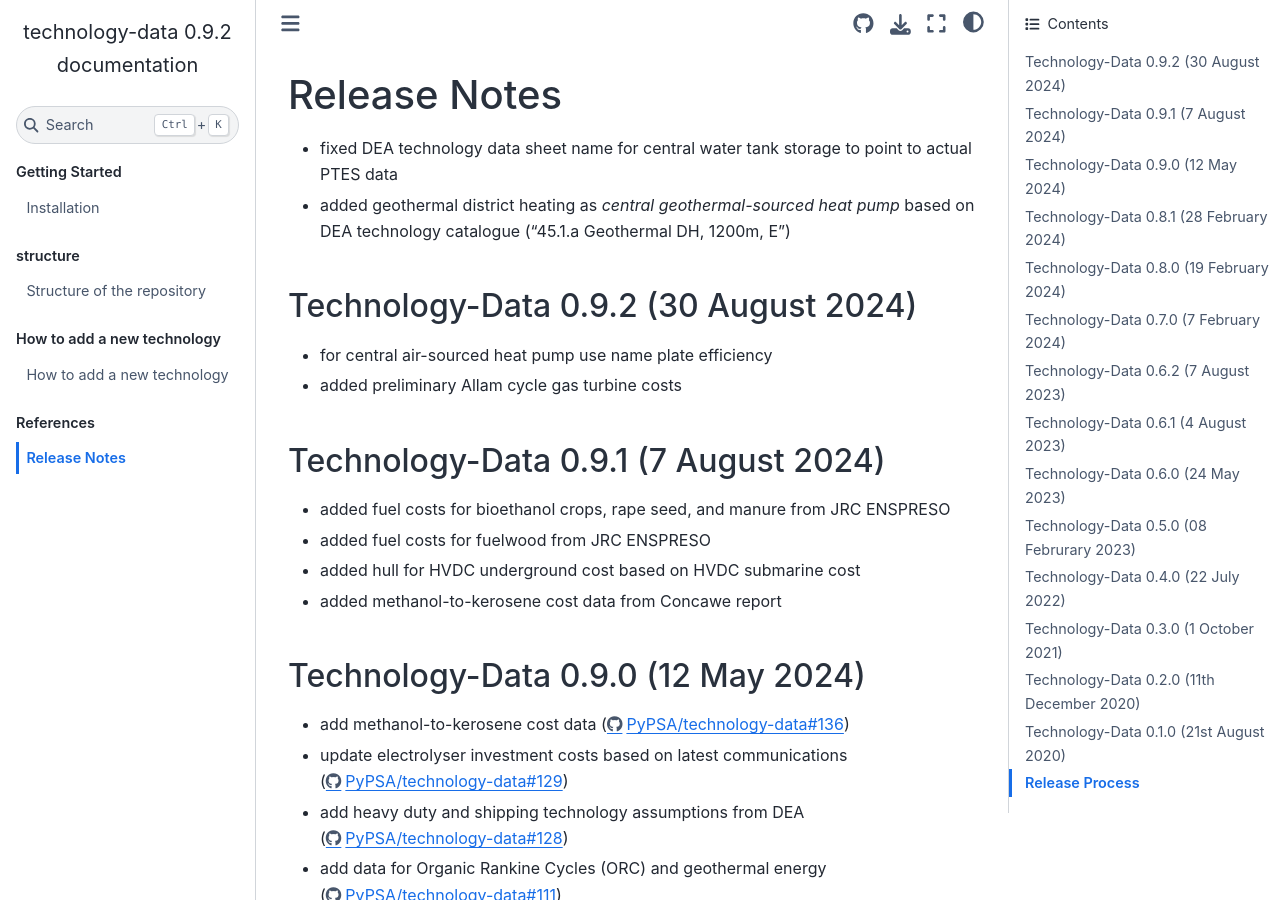
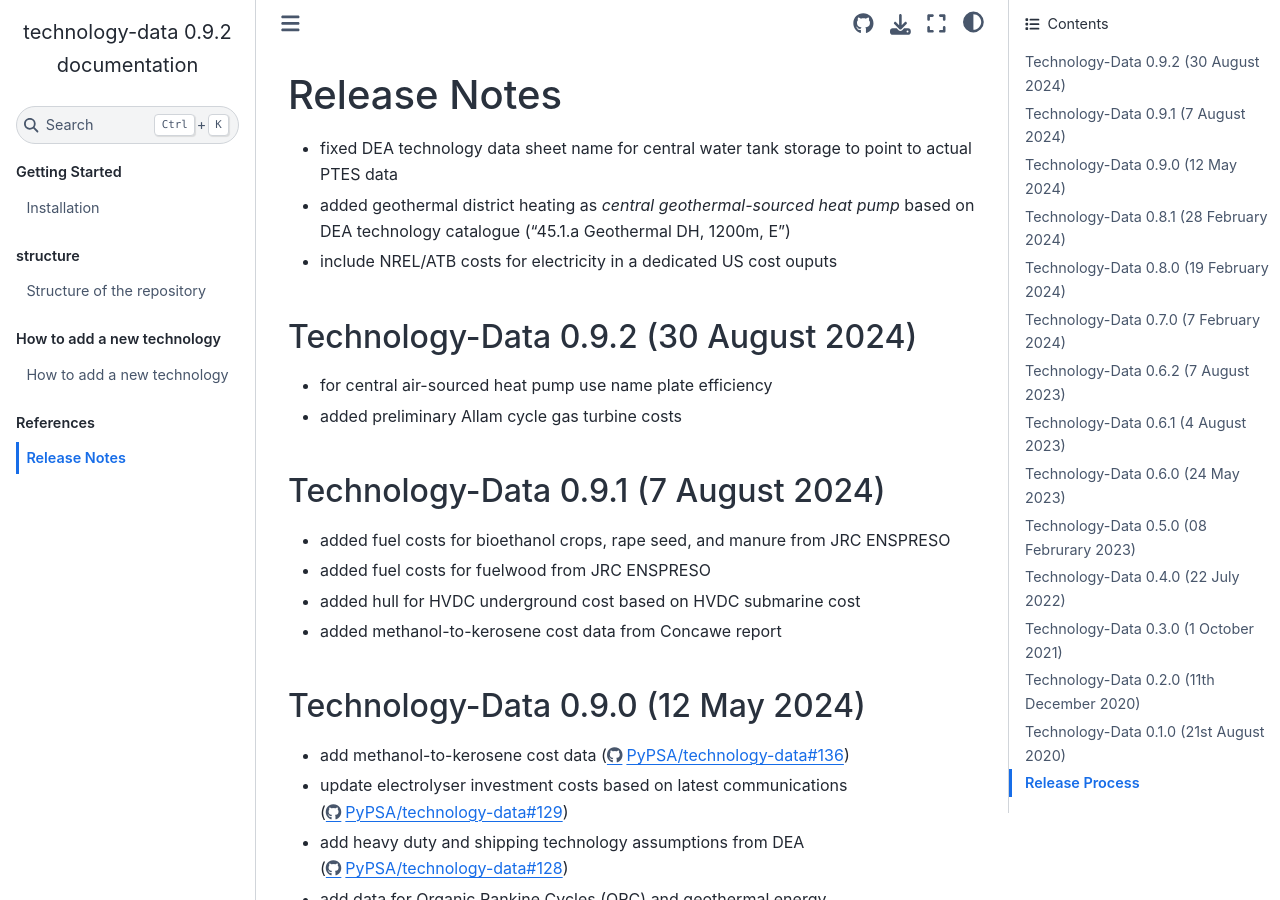
Before and after one commit to PyPSA/technology-data, a Sphinx documentation site: the page built from docs/release_notes.rst, in a window 1280 px wide and 900 px high. Built offline with Sphinx 7.4.7 and the Sphinx Book theme 1.1.4, drawn with Linux system fonts in a browser that asks for light colours.

Commit message:
doc: update release_notes

```diff
--- a/docs/release_notes.rst
+++ b/docs/release_notes.rst
@@ -8,6 +8,8 @@ Release Notes
 * fixed DEA technology data sheet name for central water tank storage to point to actual PTES data
 
 * added geothermal district heating as `central geothermal-sourced heat pump` based on DEA technology catalogue ("45.1.a Geothermal DH, 1200m, E")
+
+* include NREL/ATB costs for electricity in a dedicated US cost ouputs
 
 
 Technology-Data 0.9.2 (30 August 2024)
```
